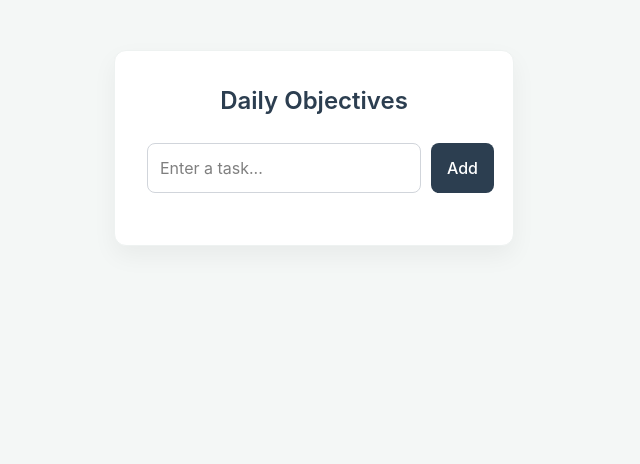
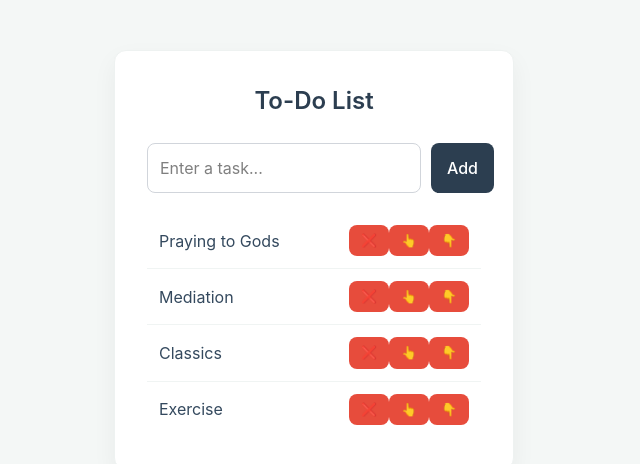
Before and after one commit to yuvrajsinghsoni06-dotcom/repo-practice-, a React (Vite) app in the folder website/my-react-app/: page / in a window 1280 px wide. Shown: the top 464 px of the page, without its empty margins (326-966 px from the left). Built offline with nearby package versions, Linux system fonts and the light colour scheme.

Commit message:
feat: enhance TodoList component with task management features and improved UI

```diff
--- a/website/my-react-app/src/to_Do LIst.jsx
+++ b/website/my-react-app/src/to_Do LIst.jsx
@@ -1,57 +1,79 @@
 import React, { useState } from 'react';
 
 function TodoList() {
-    const [tasks, setTasks] = useState([]);
-    const [newTask, setNewTask] = useState("");
+    // Initial state based on your disciplines
+    const [tasks, setTasks] = useState(["Praying to Gods", "Mediation", "Classics", "Exercise"]);
+    const [newTasks, setNewTasks] = useState("");
 
-    // Update the input field as the user types
-    const handleInputChange = (e) => {
-        setNewTask(e.target.value);
-    };
+    function handleInputBox(e) {
+        setNewTasks(e.target.value);
+    }
 
-    // Add a new task object to the array
-    const addTask = () => {
-        if (newTask.trim() !== "") {
-            setTasks(t => [...t, { text: newTask, completed: false }]);
-            setNewTask(""); // Clear input
+    function addTask() {
+        if (newTasks.trim() !== "") {
+            setTasks(t => [...t, newTasks]);
+            setNewTasks(""); // Clear the input
         }
-    };
+    }
 
-    // Toggle the completed status of a specific task
-    const toggleTask = (index) => {
-        const updatedTasks = tasks.map((task, i) =>
-            i === index ? { ...task, completed: !task.completed } : task
-        );
-        setTasks(updatedTasks);
-    };
+    function removeTask(index) {
+        // filter creates a NEW array, which React needs to trigger a re-render
+        setTasks(t => t.filter((_, i) => i !== index));
+    }
 
-    // Remove a task from the list
-    const deleteTask = (index) => {
-        setTasks(tasks.filter((_, i) => i !== index));
-    };
+    function moveUpTask(index) {
+        if (index > 0) {
+            const updatedTasks = [...tasks];
+            [updatedTasks[index], updatedTasks[index - 1]] =
+            [updatedTasks[index - 1], updatedTasks[index]];
+            setTasks(updatedTasks);
+        }
+    }
+
+    function moveDownTask(index) {
+        if (index < tasks.length - 1) {
+            const updatedTasks = [...tasks];
+            [updatedTasks[index], updatedTasks[index + 1]] =
+            [updatedTasks[index + 1], updatedTasks[index]];
+            setTasks(updatedTasks);
+        }
+    }
 
     return (
         <div className="todo-container">
-            <h1>Daily Objectives</h1>
+            <h1>To-Do List</h1>
 
             <div className="input-group">
                 <input
                     type="text"
+                    className="Task-box"
                     placeholder="Enter a task..."
-                    value={newTask}
-                    onChange={handleInputChange}
+                    value={newTasks}
+                    onChange={handleInputBox} // MUST be camelCase
                 />
-                <button onClick={addTask}>Add</button>
+                <button className="add-btn" onClick={addTask}>
+                    Add
+                </button>
             </div>
 
-            <ul>
+            <ol>
                 {tasks.map((task, index) => (
-                    <li key={index} style={{ textDecoration: task.completed ? "line-through" : "none" }}>
-                        <span onClick={() => toggleTask(index)}>{task.text}</span>
-                        <button onClick={() => deleteTask(index)}>Delete</button>
+                    <li key={index}>
+                        <span className="text">{task}</span>
+                        <div className="button-group">
+                            <button className="del-btn" onClick={() => removeTask(index)}>
+                                ❌
+                            </button>
+                            <button className="move-btn" onClick={() => moveUpTask(index)}>
+                                👆
+                            </button>
+                            <button className="move-btn" onClick={() => moveDownTask(index)}>
+                                👇
+                            </button>
+                        </div>
                     </li>
                 ))}
-            </ul>
+            </ol>
         </div>
     );
 }
```
